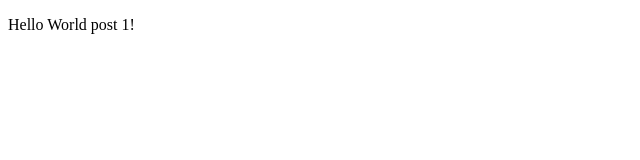
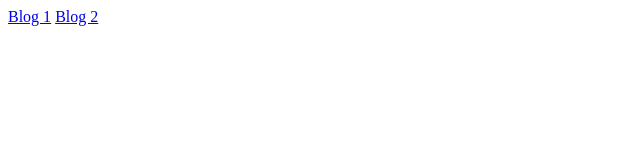
Before and after one commit to Terman-thr/Terman-thr.github.io, a plain HTML site: page home/index.html in a window 1280 px wide. Shown: the whole page, without its empty margins (0-640 px from the left). Drawn offline with Linux system fonts and the light colour scheme.

Commit message:
link on home page

```diff
--- a/home/index.html
+++ b/home/index.html
@@ -4,6 +4,7 @@
     <title>My home page</title>
 </head>
 <body>
-    <p>Hello World post 1!</p>
+    <a href="/blog/1/">Blog 1</a>
+    <a href="/blog/2/">Blog 2</a>
 </body>
 </html>
```
